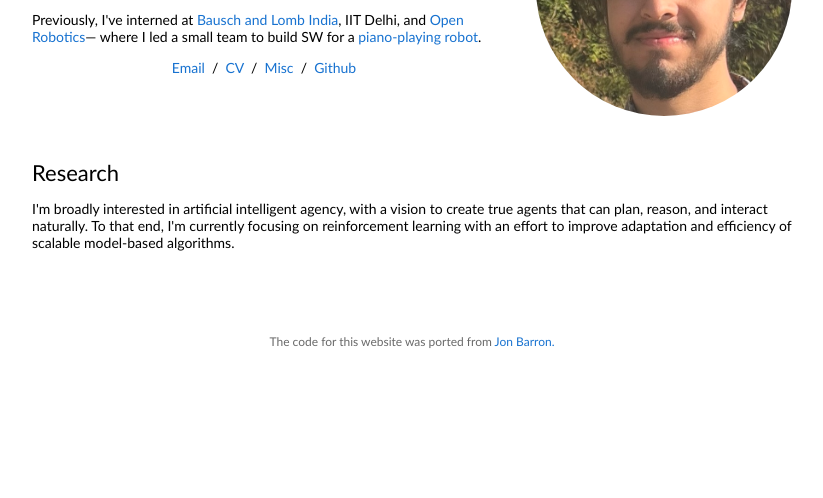
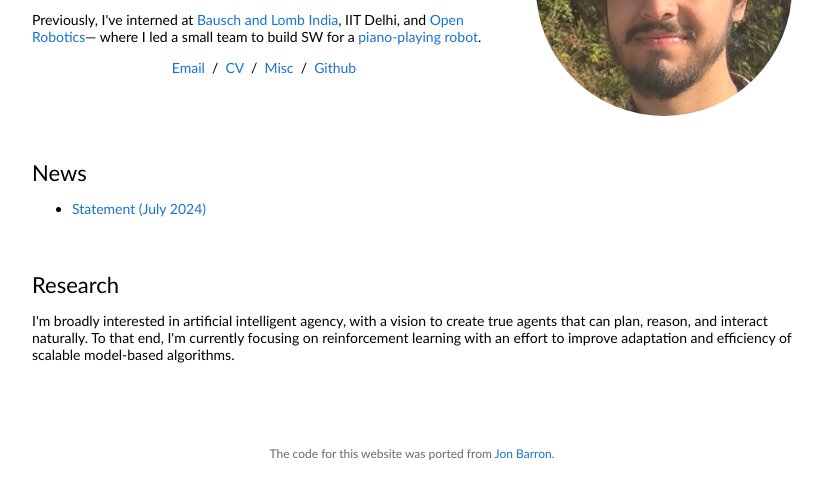
Before and after one commit to sheeerio/old-sheeerio.github.io, a plain HTML site: page index.html in a window 1280 px wide. Shown: the part 168-666 px from the top of the page, without its empty margins (228-1051 px from the left). Drawn offline with Linux system fonts and the light colour scheme.

Commit message:
added statement

```diff
--- a/index.html
+++ b/index.html
@@ -44,14 +44,24 @@
           <table style="width:100%;border:0px;border-spacing:0px;border-collapse:separate;margin-right:auto;margin-left:auto;"><tbody>
               <tr>
               <td style="padding:20px;width:100%;vertical-align:middle">
-                <h2>Research</h2>
-                <p>
-                  I'm broadly interested in artificial intelligent agency, with a vision to create true agents that can plan, reason, and interact naturally.
-                  To that end, I'm currently focusing on reinforcement learning with an effort to improve adaptation and efficiency of scalable model-based algorithms.</span>
-                </p>
+                <h2>News</h2>
+                <ul>
+                  <li><a href="data/statement.pdf">Statement (July 2024)</a></li>
+                </ul>
               </td>
             </tr>
           </tbody></table>
+          <table style="width:100%;border:0px;border-spacing:0px;border-collapse:separate;margin-right:auto;margin-left:auto;"><tbody>
+            <tr>
+            <td style="padding:20px;width:100%;vertical-align:middle">
+              <h2>Research</h2>
+              <p>
+                I'm broadly interested in artificial intelligent agency, with a vision to create true agents that can plan, reason, and interact naturally.
+                To that end, I'm currently focusing on reinforcement learning with an effort to improve adaptation and efficiency of scalable model-based algorithms.</span>
+              </p>
+            </td>
+          </tr>
+        </tbody></table>
 
           <table
             style="border:0px;border-spacing:0px;border-collapse:separate;margin-right:auto;margin-left:auto;">
```
Also changed, not shown: 3 other files.
